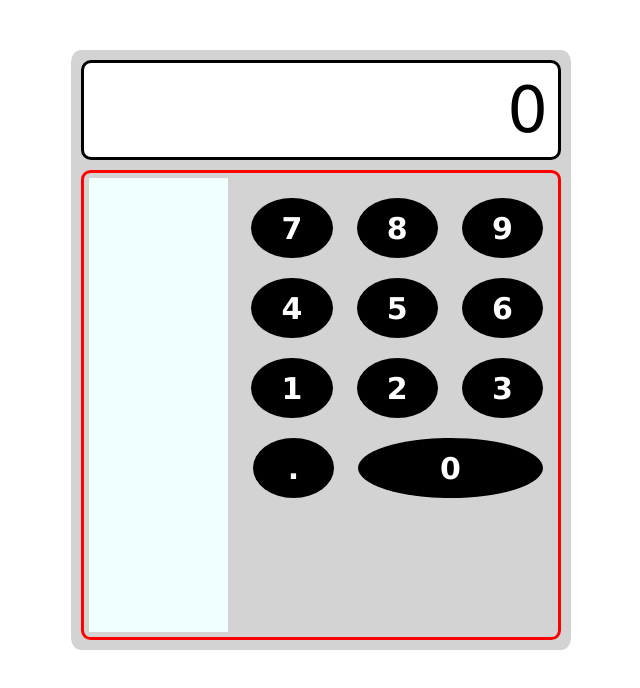
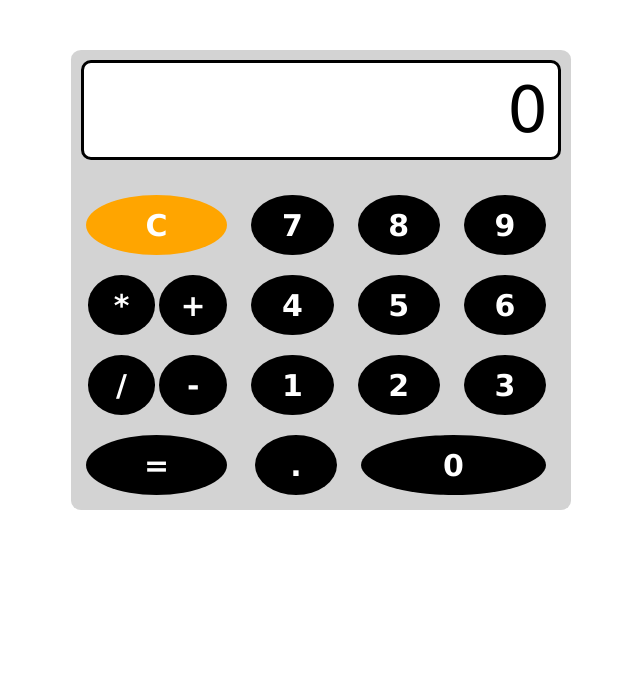
Before and after one commit to AhooraAkbarian/calculater, a plain HTML site: page index.html in a window 1280 px wide. Shown: the whole page, without its empty margins (319-959 px from the left). Drawn offline with Linux system fonts and the light colour scheme.

Commit message:
new update

```diff
--- a/index.html
+++ b/index.html
@@ -16,23 +16,32 @@
         <div id="numbers">
             <div id="num-btn">
                 <div id="num-btn-2">
-                    <button type="button" class="num-btn">9</button>
-                    <button type="button" class="num-btn">8</button>
-                    <button type="button" class="num-btn">7</button>
-                    <button type="button" class="num-btn">6</button>
-                    <button type="button" class="num-btn">5</button>
-                    <button type="button" class="num-btn">4</button>
-                    <button type="button" class="num-btn">3</button>
-                    <button type="button" class="num-btn">2</button>
-                    <button type="button" class="num-btn">1</button>
-                    <button type="button" class="num-btn" style="width: 185px;">0</button>
-                    <button type="button" class="num-btn">.</button>
+                    <button type="button" data-number="9" class="num-btn">9</button>
+                    <button type="button" data-number="8" class="num-btn">8</button>
+                    <button type="button" data-number="7" class="num-btn">7</button>
+                    <button type="button" data-number="6" class="num-btn">6</button>
+                    <button type="button" data-number="5" class="num-btn">5</button>
+                    <button type="button" data-number="4" class="num-btn">4</button>
+                    <button type="button" data-number="3" class="num-btn">3</button>
+                    <button type="button" data-number="2" class="num-btn">2</button>
+                    <button type="button" data-number="1" class="num-btn">1</button>
+                    <button type="button" data-number="0" class="num-btn" style="width: 185px;">0</button>
+                    <button type="button" data-number="" class="num-btn">.</button>
                 </div>
             </div>
-            <div id="num"></div>
+            <div id="num">
+                <div id="num-2">
+                    <button type="button" id="num-3" class="num-2" style="background-color: orange; width: 100%;">C</button>
+                    <button type="button" class="num-2">+</button>
+                    <button type="button" class="num-2">*</button>
+                    <button type="button" class="num-2">-</button>
+                    <button type="button" class="num-2">/</button>
+                    <button type="button" class="num-2" style="width: 100%;">=</button>
+                </div>
+            </div>
         </div>
+        <div class="clear"></div>
     </section>
-    <div class="clear"></div>
     <script src="script.js"></script>
 </body>
 
--- a/script.js
+++ b/script.js
@@ -0,0 +1,15 @@
+const display = document.querySelector('span');
+const numberButtons = document.querySelectorAll('.num-btn');
+const clear =document.getElementById('num-3');
+
+numberButtons.forEach(button => {
+    button.addEventListener('click', function () {
+        const number = this.getAttribute('data-number');
+        display.textContent += number;
+        display.textContent = Number(display.textContent);
+    });
+});
+
+clear.addEventListener('click' , ()=>{
+    display.textContent=0;
+})
--- a/style.css
+++ b/style.css
@@ -10,7 +10,7 @@
 }
 section{
     width: 500px;
-    height: 600px;
+    /* height: 600px; */
     background-color: lightgray;
     margin:auto;
     position: relative;
@@ -21,7 +21,7 @@ section{
 }
 #display{
     width: 100%;
-    height: 100px;
+    /* height: 100px; */
     background-color: white;
     padding: 10px;
     border: 3px solid black;
@@ -34,9 +34,9 @@ section{
     font-weight: 400;
 }
 #numbers{
-    border: 3px solid red;
+    /* border: 3px solid red; */
     width: 100%;
-    height: 470px;
+    height: 330px;
     border-radius: 2%;
     display: flex;
     padding: 5px;
@@ -44,7 +44,25 @@ section{
 #num{
     width: 30%;
     /* height: 470px; */
-    background-color: azure;
+    /* background-color: azure; */
+    position: relative;
+}
+#num-2{
+    position: absolute;
+    width: 100%;
+    top: 20px;
+}
+.num-2{
+    background-color: black;
+    color: white;
+    height: 60px;
+    width: 48%;
+    cursor: pointer;
+    font-size: 30px;
+    font-weight: 700;
+    font-family: Verdana, Geneva, Tahoma, sans-serif;
+    margin-bottom: 20px;
+    border-radius: 50%;
 }
 #num-btn{
     width: 70%;
@@ -67,5 +85,11 @@ section{
     font-family: Verdana, Geneva, Tahoma, sans-serif;
     margin: 0 10px 20px 10px;
     border-radius: 50%;
-
 }
+.num-2:hover , .num-btn:hover{
+    transform: scale(1.05);
+    background-color: white;
+    color: black;
+    transition: .2s;
+    box-shadow: 0 0 10px 1px black;
+}
```
